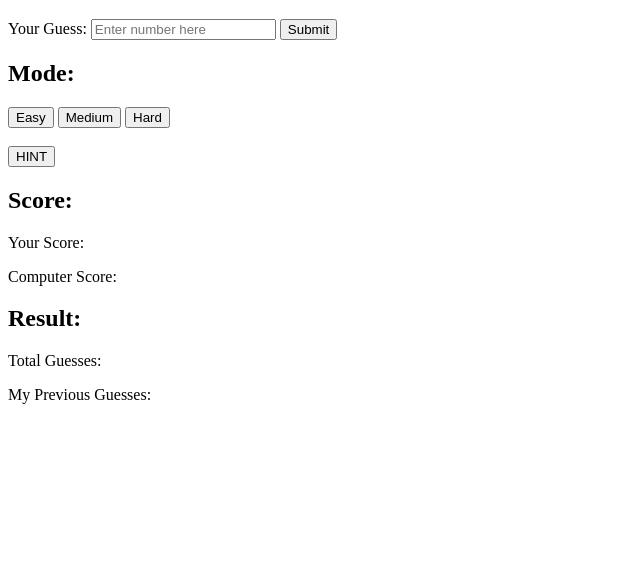
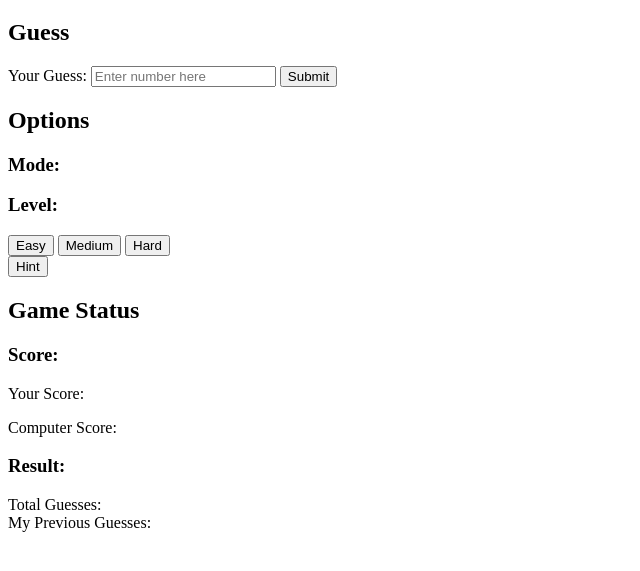
Before and after one commit to Roshanell/guess-the-number, a plain HTML site: page index.html in a window 1280 px wide. Shown: the part 61-632 px from the top of the page, without its empty margins (0-640 px from the left). Drawn offline with Linux system fonts and the light colour scheme.

Commit message:
restructred HTML for individual cards per component

```diff
--- a/index.html
+++ b/index.html
@@ -7,36 +7,69 @@
     <title>Document</title>
 </head>
 <body>
-    <body>
-  <h1> Guess the Number</h1>
-  <label for="userInput"> Your Guess: </label>
-  <input type="text" placeholder="Enter number here" id= "userInput"/>
-  <button id="submitButton"> Submit </button>
-  <br>
-  <h2> Mode: </h2>
-  <p id="gameModeArea"> </p>
-  <button id="levelOne"> Easy </button>
-  <button id="levelTwo"> Medium </button>
-  <button id="levelThree"> Hard </button>
-  <br/>
-  <br>
-  <button id="hintButton"> HINT </button>
-  <p id= "hintArea"></p>
 
+<body>
+  <div class="card">
+   <header>
+    <h1>Guess the Number</h1>
+  </header>
 
-  <section>
-  <h2> Score:</h2>
-    <p> Your Score: <span id="humanScoreArea"> </span> </p>
-    <p> Computer Score:  <span id="computerScoreArea"> </span>
-  </section>
-  <section>
-  <h2> Result:</h2>
-    <p id="messageArea"> </p>
-<!--    create a hint section that displays the lines 51-57 on the screen -->
-    <span> Total Guesses: <p id="guessTotalArea"> </p> </span>
-    <span> My Previous Guesses: <p id="previousGuessesArea"> </p> </span>
-  <section>
+<!--   <div class="card"> -->
+    <div class="card-title">
+      <h2>Guess</h2>
+    </div>
+    <div class="card-body">
+      <form>
+        <label for="userInput">Your Guess:</label>
+        <input type="text" placeholder="Enter number here" id="userInput">
+        <button id="submitButton">Submit</button>
+      </form>
+    </div>
+  </div>
+
+  <div class="card">
+    <div class="card-title">
+      <h2>Options</h2>
+    </div>
+    <div class="card-body">
+      <div>
+        <h3>Mode:</h3>
+        <p id="gameModeArea"></p>
+      </div>
+      <div>
+        <h3>Level:</h3>
+        <button id="levelOne">Easy</button>
+        <button id="levelTwo">Medium</button>
+        <button id="levelThree">Hard</button>
+      </div>
+      <div>
+        <button id="hintButton">Hint</button>
+        <p id="hintArea"></p>
+      </div>
+    </div>
+  </div>
+
+  <div class="card">
+    <div class="card-title">
+      <h2>Game Status</h2>
+    </div>
+    <div class="card-body">
+      <div>
+        <h3 class="score">Score:</h3>
+        <p>Your Score: <span id="humanScoreArea"></span></p>
+        <p>Computer Score: <span id="computerScoreArea"></span></p>
+      </div>
+      <div>
+        <h3>Result:</h3>
+        <p id="messageArea"></p>
+        <div>Total Guesses: <span id="guessTotalArea"></span></div>
+        <div>My Previous Guesses: <span id="previousGuessesArea"></span></div>
+      </div>
+    </div>
+  </div>
 </body>
 </html>
 </body>
 </html>
+</body>
+</html>
```
Also changed, not shown: 1 other file.
